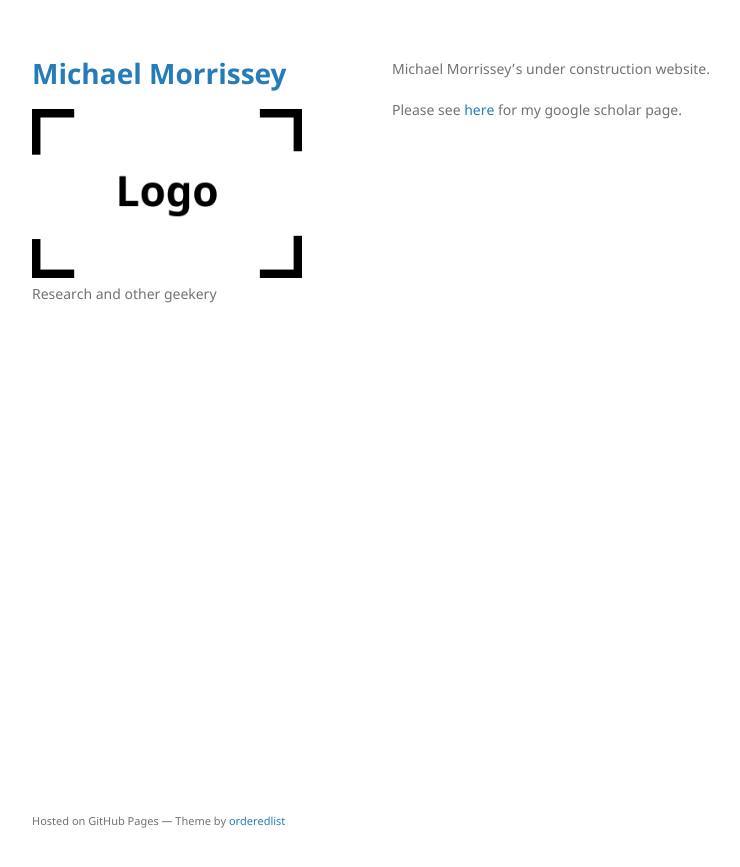
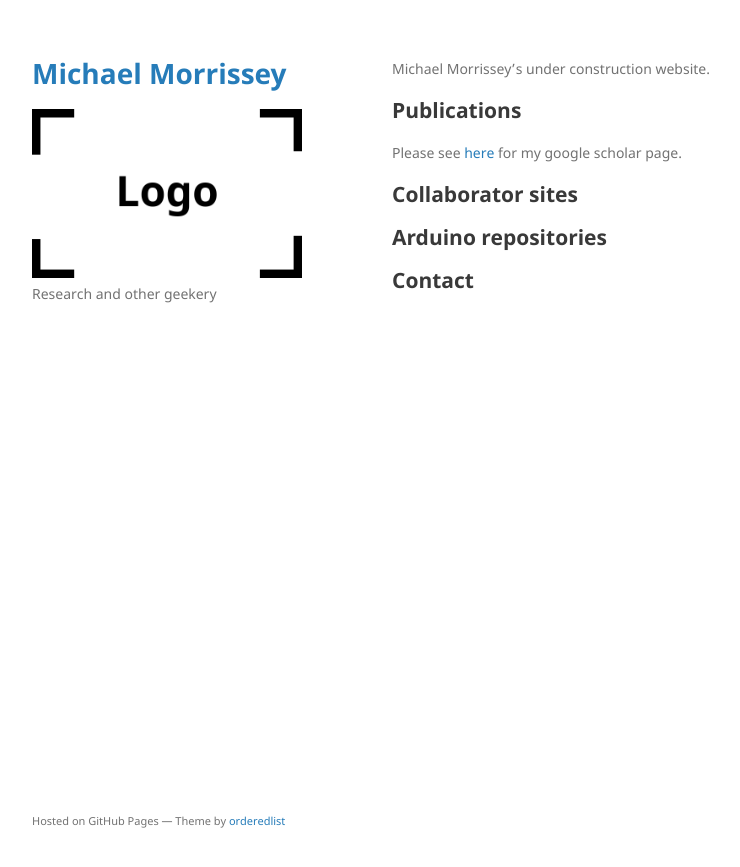
Before and after one commit to mbmorrissey/mbmorrissey.github.io, a Jekyll site: the page built from index.md, in a window 1280 px wide. Shown: the top 867 px of the page, without its empty margins (178-918 px from the left). Built offline with Jekyll 4.4.1, drawn with Linux system fonts in a browser that asks for light colours.

Commit message:
first content

```diff
--- a/index.md
+++ b/index.md
@@ -4,5 +4,12 @@ layout: default
 
 Michael Morrissey's under construction website.
 
+## Publications
 
 Please see [here](https://scholar.google.co.uk/citations?user=AKCYteAAAAAJ&hl=en) for my google scholar page.
+
+## Collaborator sites
+
+## Arduino repositories
+
+## Contact
```
Also changed, not shown: 1 other file.
